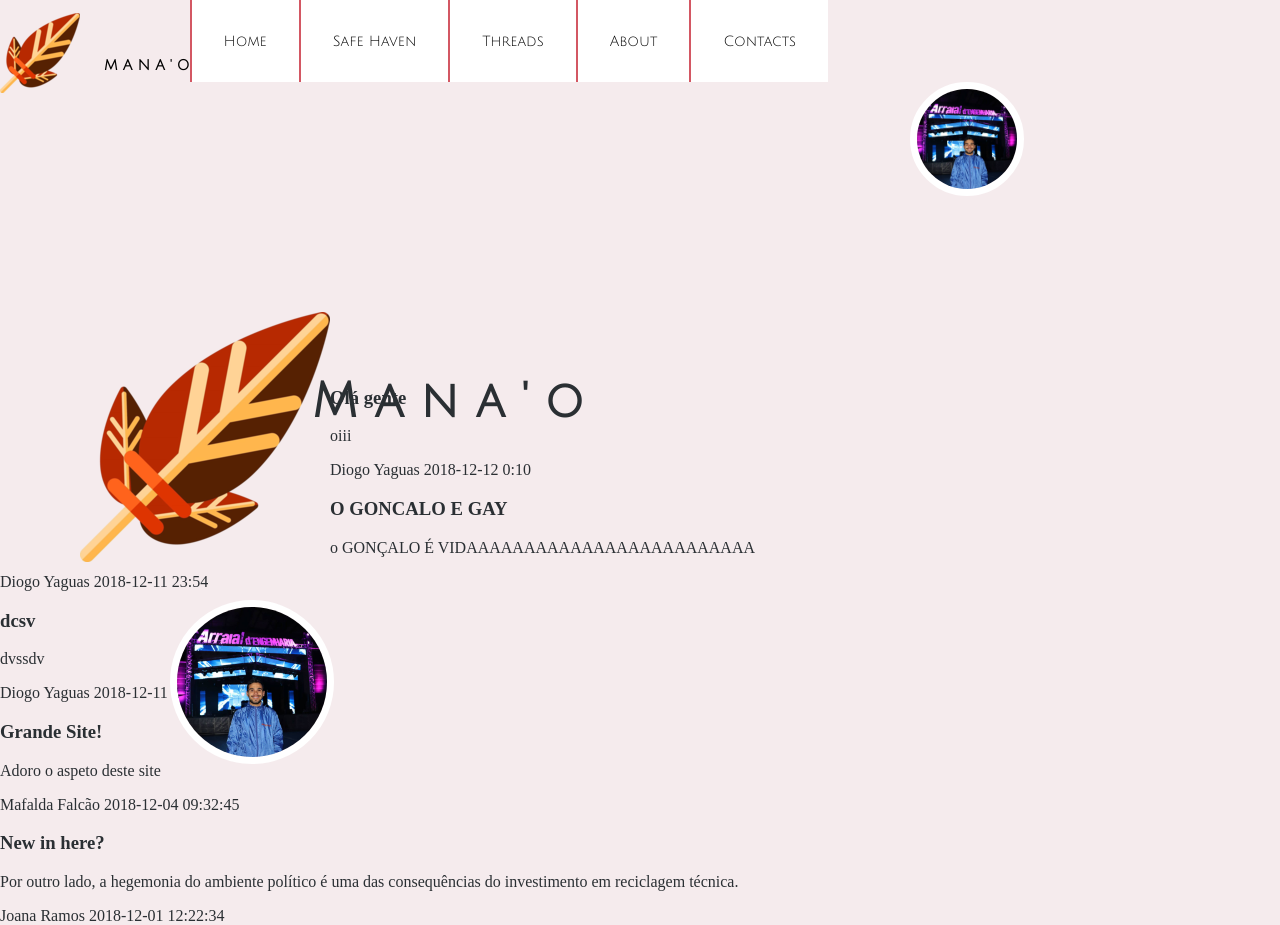
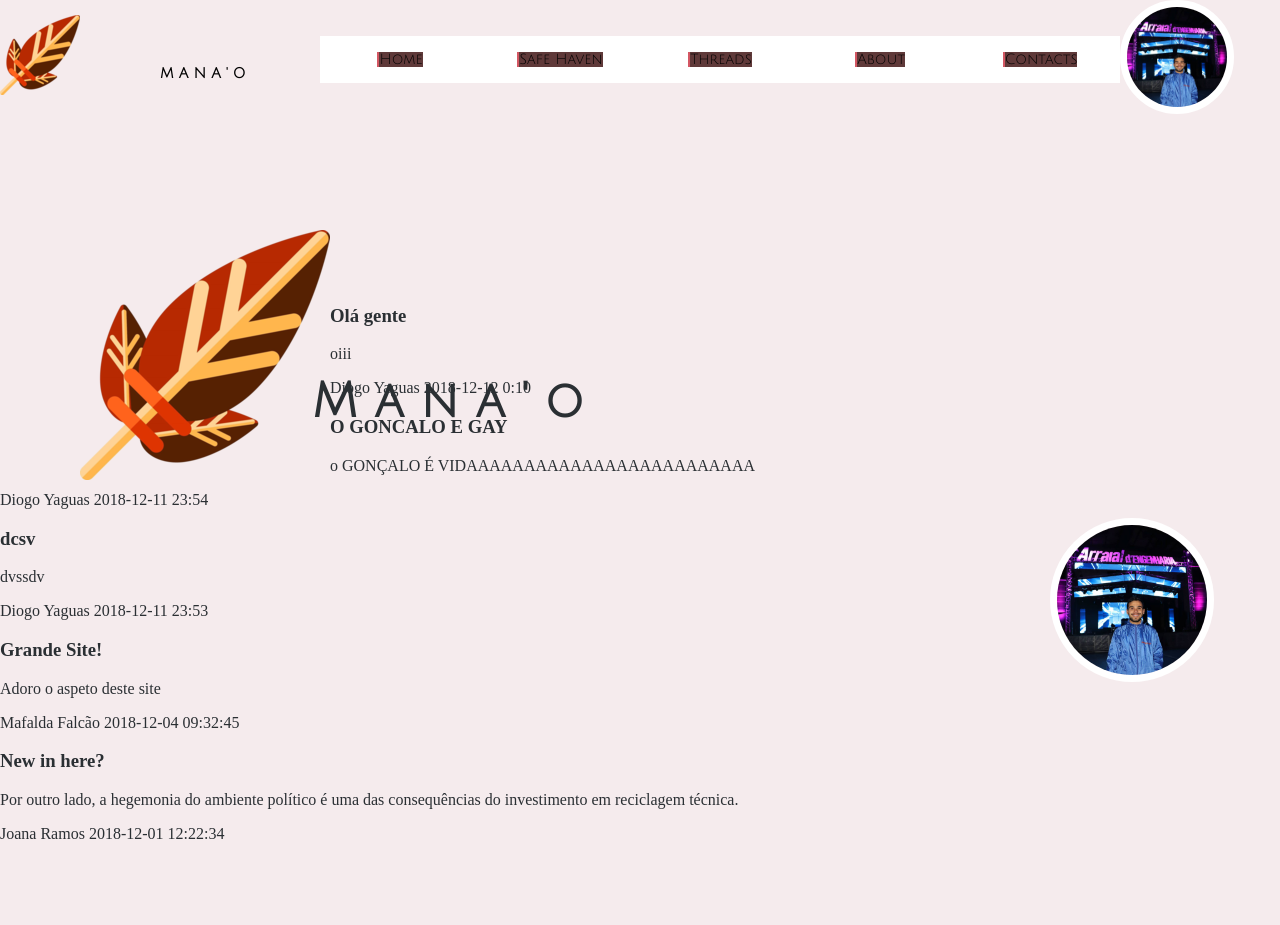
Before and after one commit to diogoyaguas/FEUP-LTW, a PHP site: page /templates/home.php in a window 1280 px wide. After the commit the page ends 839 px from the top, so only its background shows below. Run offline with PHP 8.4, Linux system fonts and the light colour scheme; the visitor is signed in with stand-in values (Sample User, id 1); data comes from the database, SQL or seed files in the repository.

Commit message:
Almost finishing header, just needs to fix some small things

```diff
--- a/project/mana'o/css/main_layout.css
+++ b/project/mana'o/css/main_layout.css
@@ -3,30 +3,74 @@ body {
 }
 
 body > header {
-    display: flex;
+    margin: 0em;
+    display: grid;
 
-    flex: auto;
-    align-content: space-around;
-    width: auto;
+    grid-template-rows: auto;
+    grid-template-columns: 1fr 1fr 5fr 1fr;
+    grid-template-areas: "manao name navigator profilepic";
+
+    width: 100%;
 }
-
-
-#menu ul {
-    margin:0;
-    width: 100%;
-
-    display: flex;
-    flex-wrap: wrap;
-    align-content: space-around;
-    justify-content: flex-end;
+.homeButton{
+    grid-area: manao;
+    justify-self: left;
+    align-self: center;
+}
+body > header > h3 {
+    grid-area: name;
+    margin: 0em;
+    justify-self: left;
+    align-self: center;
+}
+#menu{
+    grid-area: navigator;
+    justify-self: right;
+    align-self: center;
 
     background-color: white;
 }
-
-#menu ul li{
-    flex: auto;
+#menu > .dropdown {
+    grid-area: profilepic;
+    justify-self: right;
+    align-self: center;
+}
+#menu ol li{
+    display: inline-flex;
+    width: auto;
+    justify-self: center;
+    gap: 10px;
 }
 
+#menu ol {
+    margin: 0em;
+    display: grid;
+
+    grid-template-rows: auto;
+    grid-template-columns: 1fr 1fr 1fr 1fr 1fr;
+    grid-template-areas: "home safehaven threads contacts about";
+
+    width: 100%;
+}
+#menu ol > li{
+    justify-self: center;
+    align-self: center;
+}
+#menu ol > :nth-child(1) {
+    grid-area: home;
+}
+#menu ol > :nth-child(2) {
+    grid-area: safehaven;
+}
+#menu ol > :nth-child(3) {
+    grid-area: threads;
+}
+#menu ol > :nth-child(4) {
+    grid-area: contacts;
+}
+#menu ol > :nth-child(5) {
+    grid-area: about;
+}
 /* ABOUT */
 section #about{
     display: grid;
@@ -72,6 +116,8 @@ section #about {
   .dropdown-content {
     display: none;
     position: absolute;
+    font-family: 'Julius Sans One', sans-serif;
+    color: var(--color_text);
     background-color: #f1f1f1;
     min-width: 160px;
     box-shadow: 0px 8px 16px 0px rgba(0,0,0,0.2);
--- a/project/mana'o/css/main_style.css
+++ b/project/mana'o/css/main_style.css
@@ -22,8 +22,8 @@ body > header {
     margin: 0
 }
 
-body > header h3{
-    margin-top: 4em;
+body > header > h3{
+    margin-top: 2em;
 
     font-family: 'Julius Sans One', sans-serif;
     font-size: 0.9em;
@@ -46,15 +46,20 @@ body > header h3{
 
 
 /* navigation */
-#menu ul {
-    margin: 0;
+#menu {
+
+    width: 100%;
+}
+#menu ol {
+    margin:0;
     padding: 0;
 }
-
 #menu li {
-    text-align: center;
+    align-items: center;
     list-style-type: none;
-  }
+    margin:1em 0;
+    width: 100%;
+}
 
   #menu li a{
     font-family: 'Julius Sans One', sans-serif;
@@ -63,9 +68,11 @@ body > header h3{
 
     text-decoration: none;
     text-align: center;
+    height: 100%;
   }
 
-  #menu li:hover {
+  /*using this normally but when it's fully filled it's supposed to be :hover"*/
+  #menu li {
     background-color: var(--color_separator);
   }
 
@@ -73,14 +80,11 @@ body > header h3{
     color: white;
   }
 
-  nav > ul > li{
+  nav > ol > li{
     border-left: 2px solid var(--color_manao);
-    padding: 2em;
-    margin-left: 0;
 }
 
-#menu #profile {
-    position: relative;
+#profile {
     width: 100px;
     height: 100px;
     border:7px solid white;
--- a/project/mana'o/templates/header.php
+++ b/project/mana'o/templates/header.php
@@ -15,14 +15,15 @@
         <input class="homeButton" type="submit_home" value="" onclick="window.location='home.php';">
         <h3>M A N A ' O</h3>
         <nav id="menu">
-            <ul>
+            <ol>
                 <li><a href="home.php">Home</a></li>
                 <li><a href="http://www.pixelthoughts.co/#">Safe Haven</a></li>
                 <li><a href="#threads">Threads</a></li>
                 <li><a href="about.php">About</a></li>
                 <li><a href="contacts.php">Contacts</a></li>
-            </ul>
-            <div class="dropdown">
+            </ol>
+        </nav>
+        <div class="dropdown">
                 <img id="profile" src="../profilePictures/<?php
                     include_once('../includes/init.php');
                     include_once("../database/user.php");
@@ -37,5 +38,4 @@
             </div>
 
             <script src="../scripts/dropdown.js"></script>
-        </nav>
     </header>
```
